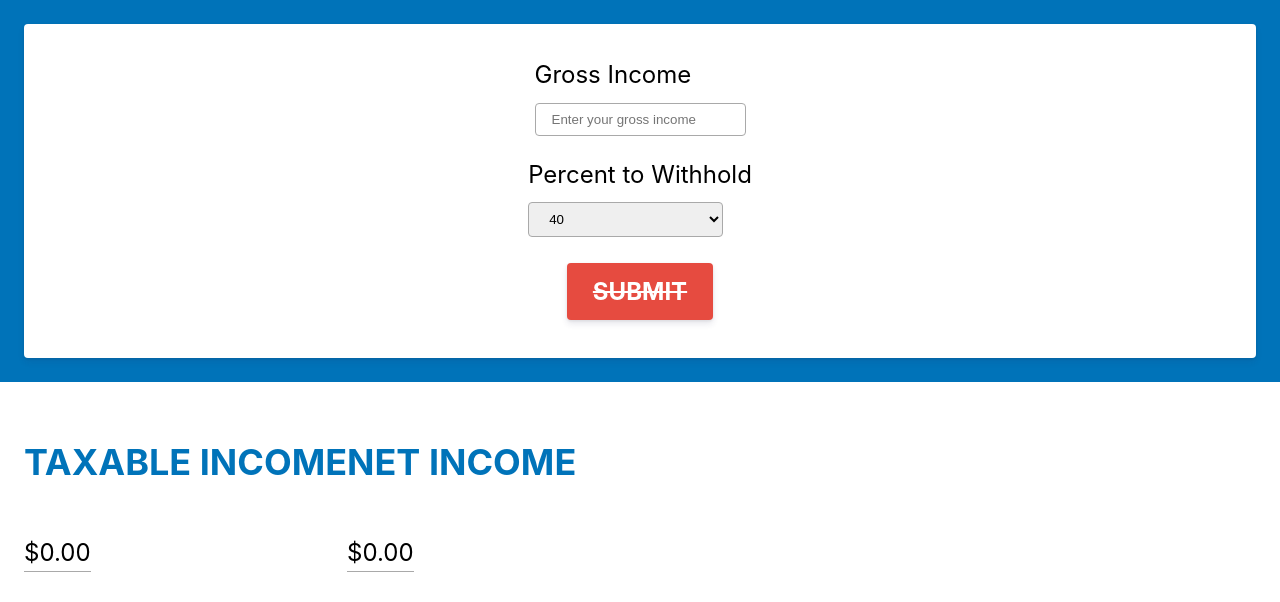
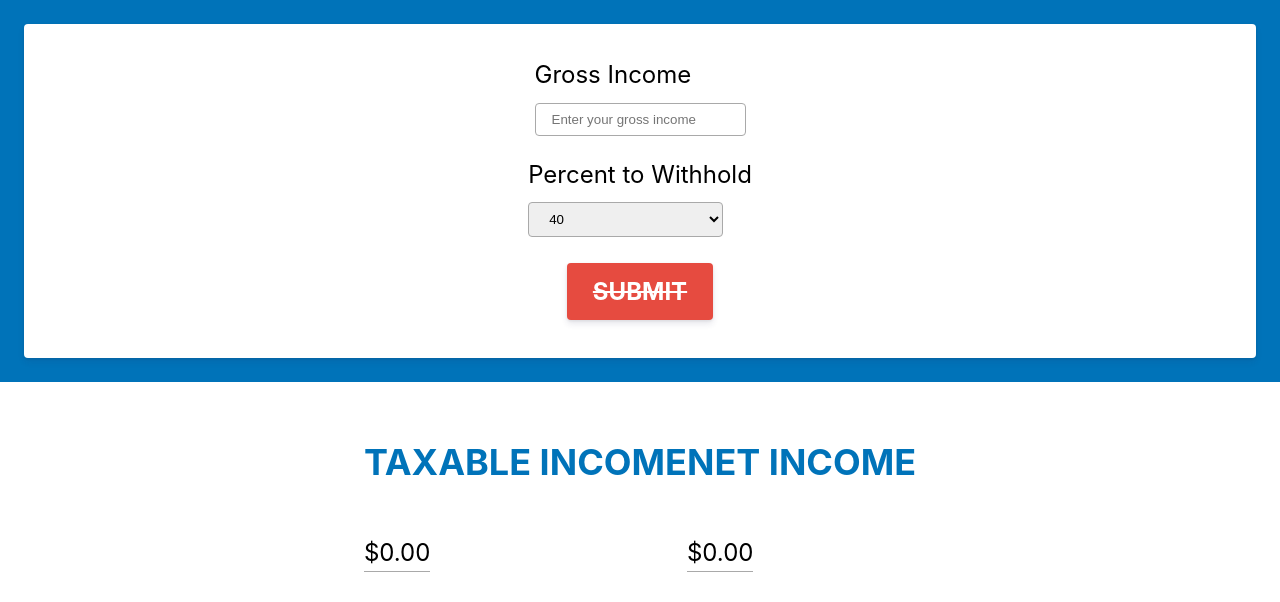
Before and after one commit to adriantoddross/set-aside, a React (Create React App) app: page / in a window 1280 px wide. Shown: the top 602 px of the page. Built offline with nearby package versions, Linux system fonts and the light colour scheme.

Commit message:
center row

```diff
--- a/src/Components/SetAside.css
+++ b/src/Components/SetAside.css
@@ -4,8 +4,8 @@
 
 .form-results {
   display: flex;
-  align-items: left;
+  align-items: center;
   flex-direction: row;
-  justify-content: left;
+  justify-content: center;
   padding: 1.5rem;
 }
```
